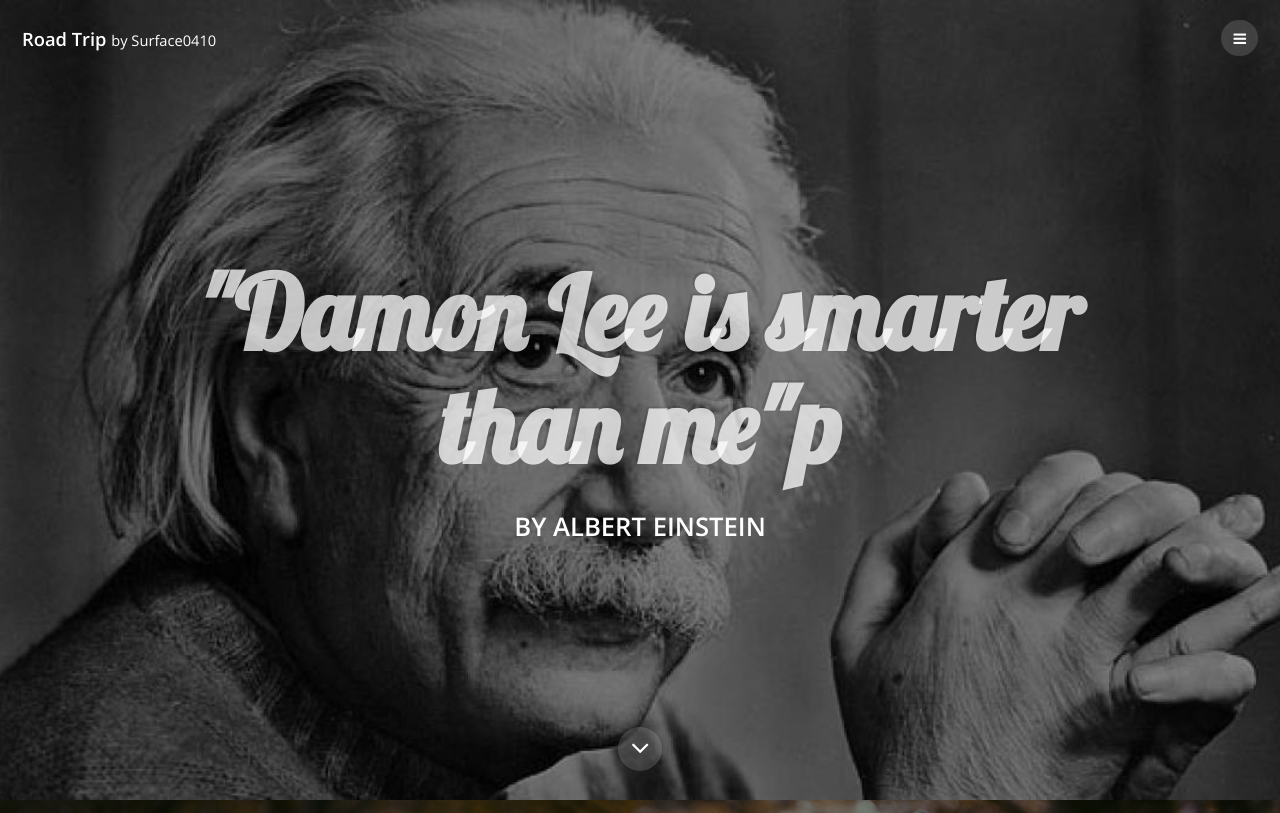
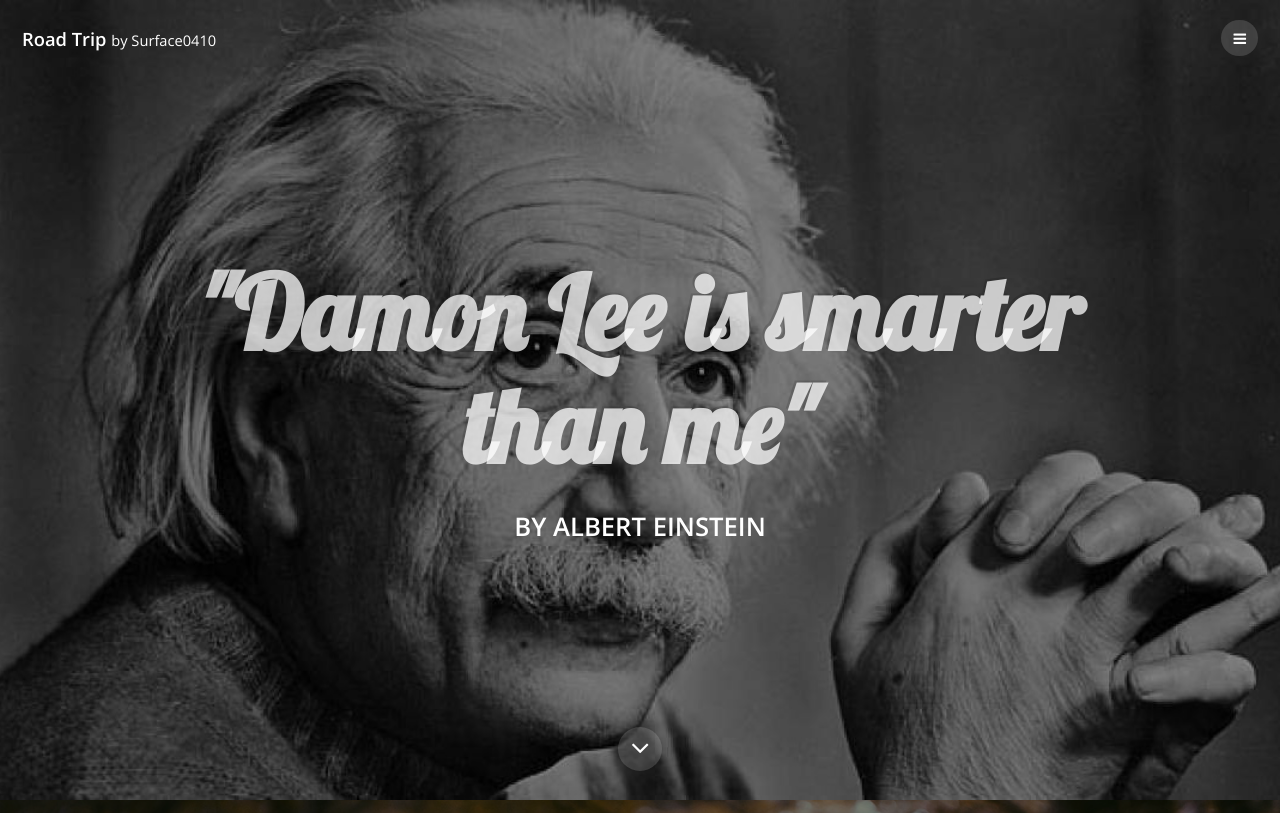
Before and after one commit to zeted0410/whoisdamonlee, a website: page index.html in a window 1280 px wide. Shown: the top 813 px of the page. Drawn offline with nearby package versions, Linux system fonts and the light colour scheme.

Commit message:
Update index.html

```diff
--- a/index.html
+++ b/index.html
@@ -16,7 +16,7 @@
 			to the full filename of your image. This is used in each section to set
 			the background image.
 		--><section id="banner" class="bg-img" data-bg="banner.jpg"><div class="inner">
-					<header><h1>"Damon Lee is smarter than me"p</h1><h2>By Albert Einstein</h2>
+					<header><h1>"Damon Lee is smarter than me"</h1><h2>By Albert Einstein</h2>
 					</header></div>
 				<a href="#one" class="more">Learn More</a>
 			</section><!-- One --><section id="one" class="wrapper post bg-img" data-bg="banner2.jpg"><div class="inner">
```
